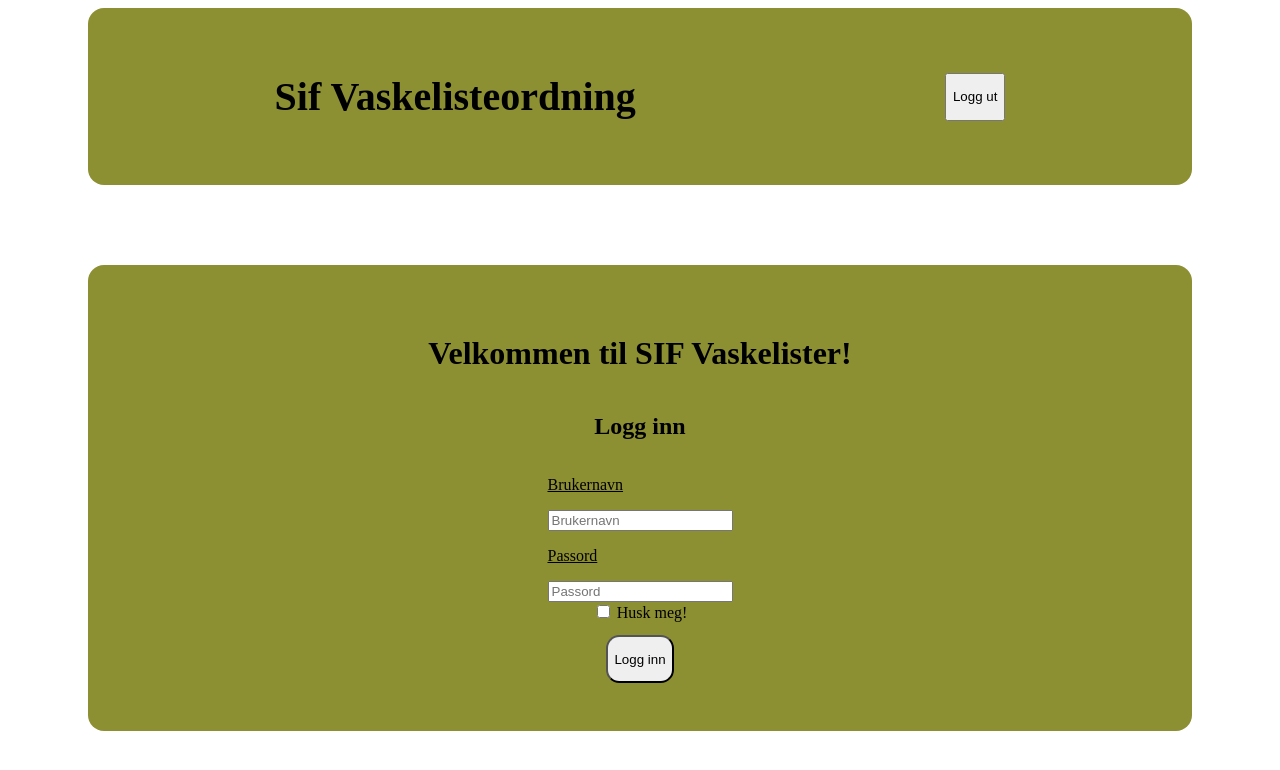
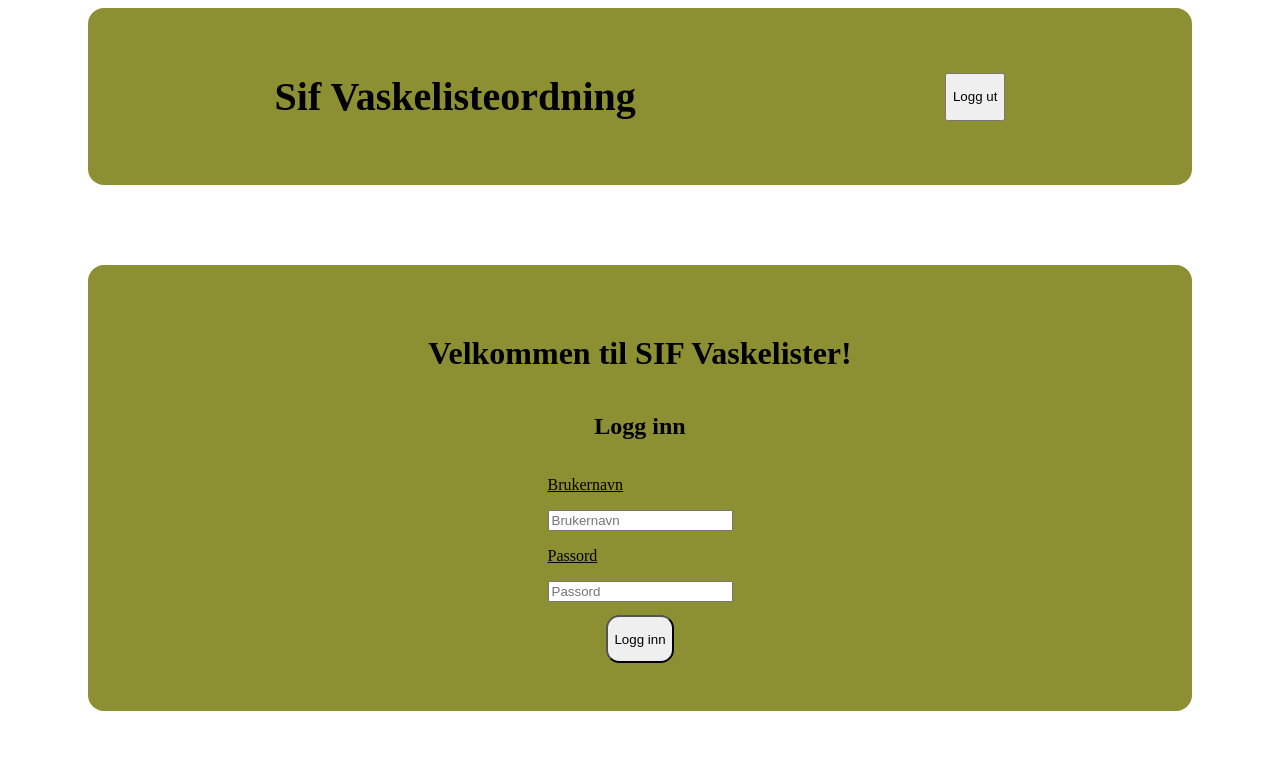
Before and after one commit to henrikhorluck/tdt4140-washlists, a Next.js app in the folder frontend/sif_vaskelister/: page / in a window 1280 px wide. Shown: the top 770 px of the page. Built offline with nearby package versions, Linux system fonts and the light colour scheme; what client-oauth2 would draw is missing.

Commit message:
removed husk meg checkbox

```diff
--- a/frontend/sif_vaskelister/components/login/molecules/LoginSection.tsx
+++ b/frontend/sif_vaskelister/components/login/molecules/LoginSection.tsx
@@ -52,9 +52,9 @@ interface Props {
             value={password}
           />
         </label>
-        <label>
+        {/* <label>
           <input type="checkbox" name="remember" /> Husk meg!
-        </label>
+        </label> */}
         <button
           className={styles.button}
           type="button"
```
